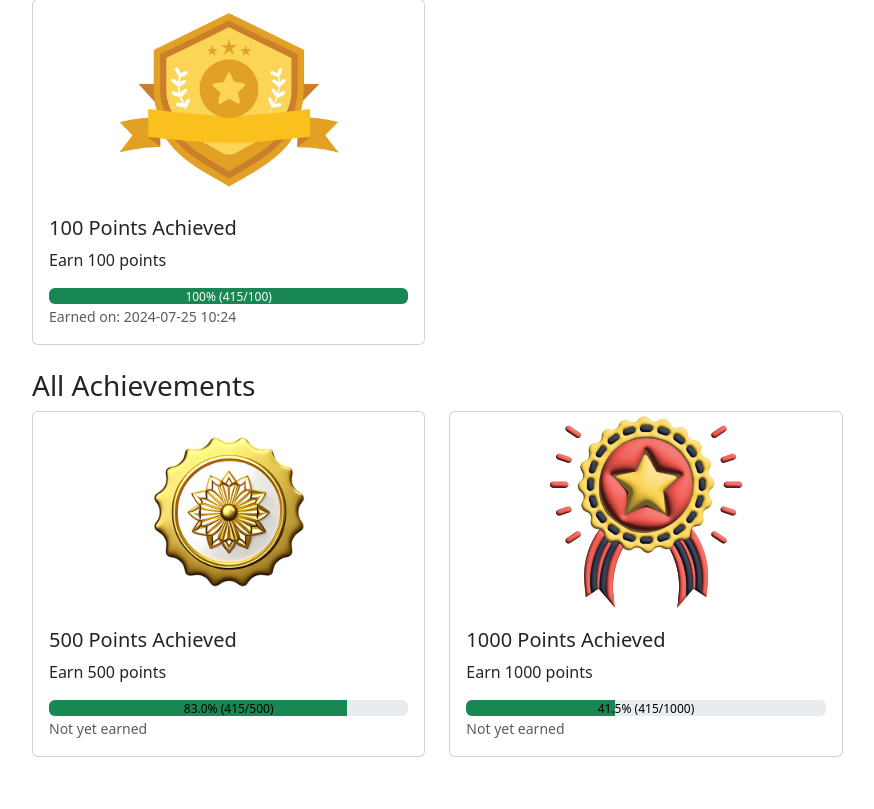
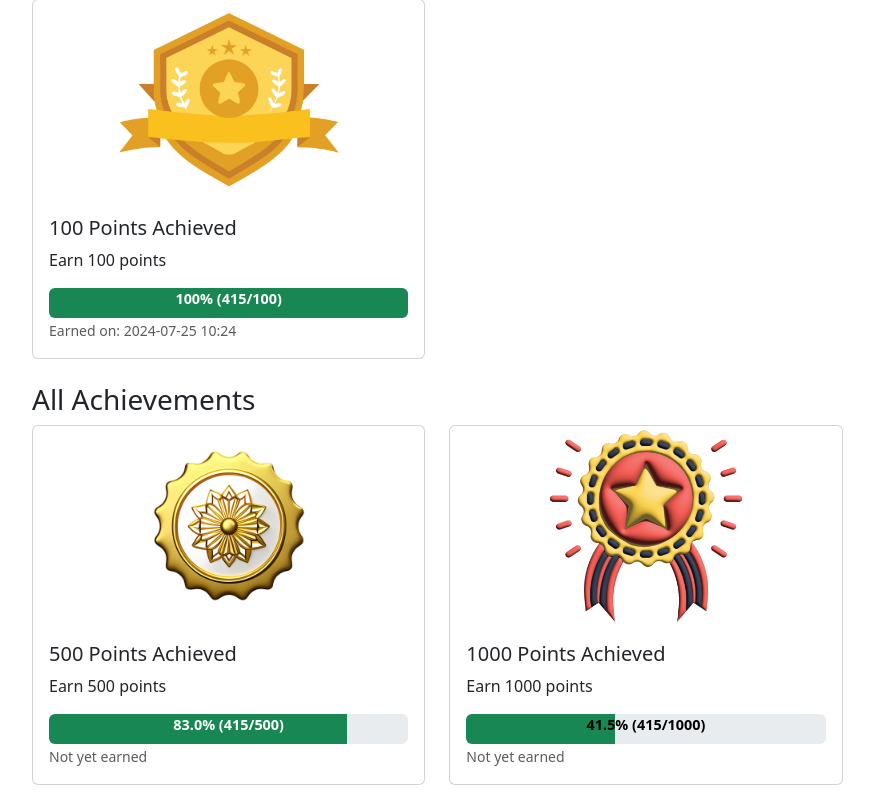
Before and after one commit to TEW07/SummerProject, a Flask app: page /user_achievements in a window 1280 px wide. Shown: the part 161-970 px from the top of the page, without its empty margins (8-882 px from the left). Before the commit the page ends 918 px from the top, so only its background shows below. Run offline with Flask 3, Linux system fonts and the light colour scheme; a user stored in the database is signed in; data comes from the database, SQL or seed files in the repository; some libraries are stand-ins or nearby versions.

Commit message:
Text will now become white once progress reaches a 50% threshold, to make it more readable against the green progress bar

```diff
--- a/app/gamification/templates/user_achievements.html
+++ b/app/gamification/templates/user_achievements.html
@@ -12,9 +12,9 @@
                     <div class="card-body">
                         <h5 class="card-title">{{ entry['achievement'].achievement.name }}</h5>
                         <p class="card-text">{{ entry['achievement'].achievement.description }}</p>
-                        <div class="progress position-relative">
+                        <div class="progress position-relative" style="height: 30px;">
                             <div class="progress-bar bg-success" role="progressbar" style="width: {{ entry['progress'] if entry['progress'] <= 100 else 100 }}%;" aria-valuenow="{{ entry['progress'] if entry['progress'] <= 100 else 100 }}" aria-valuemin="0" aria-valuemax="100"></div>
-                            <span class="position-absolute w-100 text-center" style="white-space: nowrap; color: {{ 'white' if entry['progress'] > 50 else 'black' }};">{{ entry['progress'] | round(1) }}% ({{ current_user.points }}/{{ entry['achievement'].achievement.target }})</span>
+                            <span class="position-absolute w-100 text-center {{ 'text-black' if entry['progress'] < 50 else 'text-white' }}" style="white-space: nowrap; font-size: 1.2em; font-weight: bold;">{{ entry['progress'] | round(1) }}% ({{ current_user.points }}/{{ entry['achievement'].achievement.target }})</span>
                         </div>
                         <p class="card-text"><small class="text-muted">Earned on: {{ entry['achievement'].date_earned.strftime('%Y-%m-%d %H:%M') }}</small></p>
                     </div>
@@ -32,9 +32,9 @@
                         <div class="card-body">
                             <h5 class="card-title">{{ entry['achievement'].name }}</h5>
                             <p class="card-text">{{ entry['achievement'].description }}</p>
-                            <div class="progress position-relative">
+                            <div class="progress position-relative" style="height: 30px;">
                                 <div class="progress-bar bg-success" role="progressbar" style="width: {{ entry['progress'] if entry['progress'] <= 100 else 100 }}%;" aria-valuenow="{{ entry['progress'] if entry['progress'] <= 100 else 100 }}" aria-valuemin="0" aria-valuemax="100"></div>
-                                <span class="position-absolute w-100 text-center" style="white-space: nowrap; color: black;">{{ entry['progress'] | round(1) }}% ({{ current_user.points }}/{{ entry['achievement'].target }})</span>
+                                <span class="position-absolute w-100 text-center {{ 'text-black' if entry['progress'] < 50 else 'text-white' }}" style="white-space: nowrap; font-size: 1.2em; font-weight: bold;">{{ entry['progress'] | round(1) }}% ({{ current_user.points }}/{{ entry['achievement'].target }})</span>
                             </div>
                             {% if entry['achievement'].achievement_id in user_achievements %}
                                 <p class="card-text"><small class="text-muted">Earned on: {{ user_achievements[entry['achievement'].achievement_id].date_earned.strftime('%Y-%m-%d %H:%M') }}</small></p>
```
